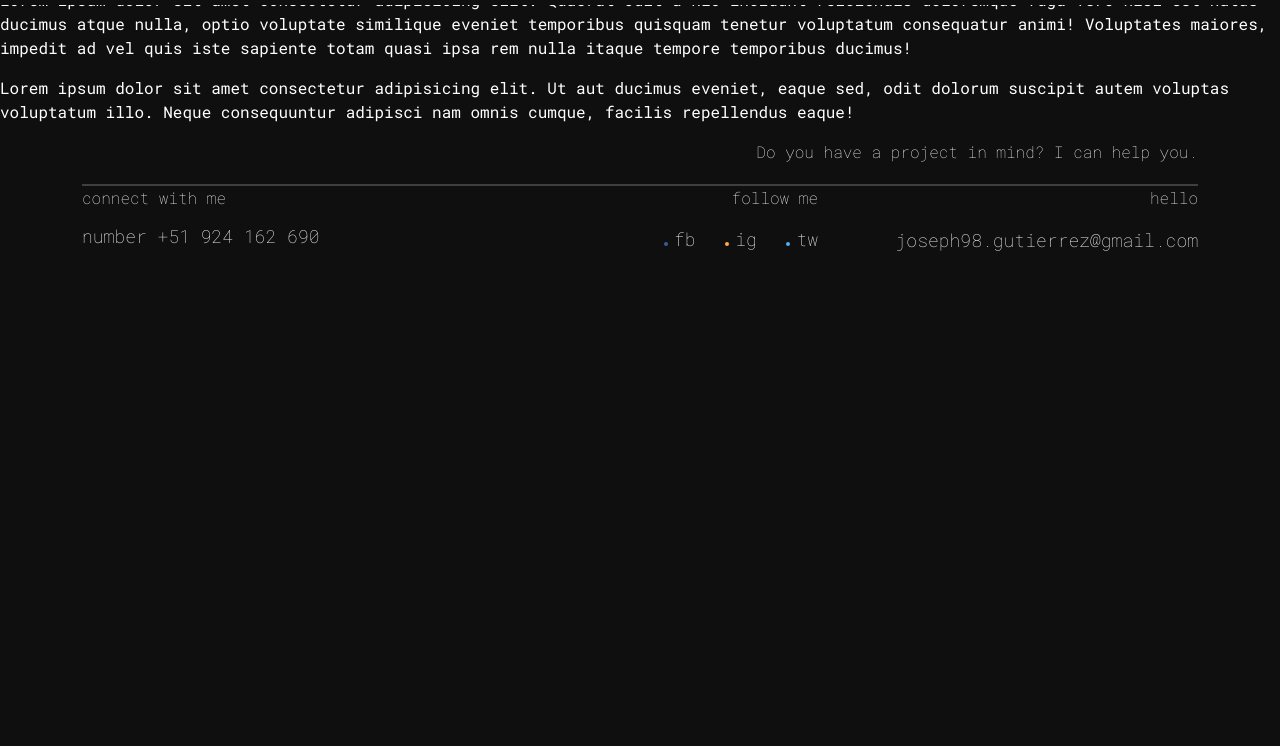
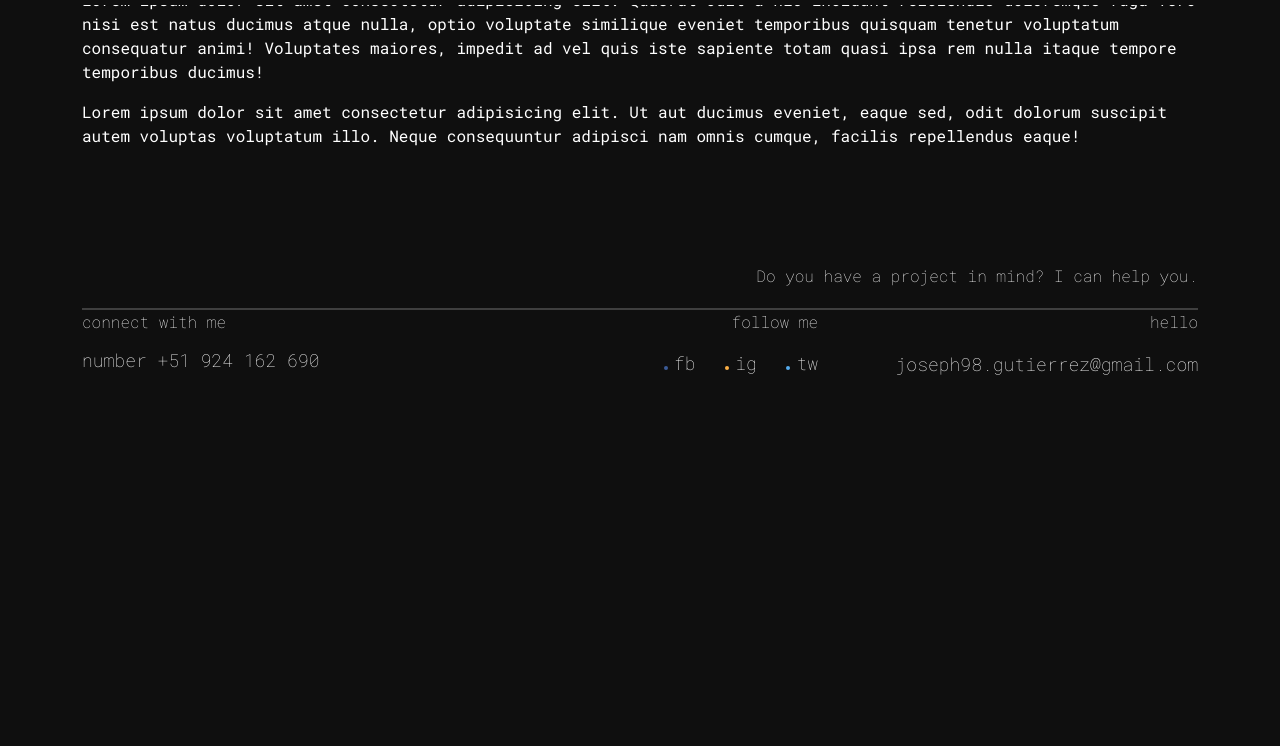
Before and after one commit to Joseph98Leo/ProyectoPortfolio, a plain HTML site: page paginas/about.html in a window 1280 px wide. Shown: the part 54-800 px from the top of the page. Drawn offline with nearby package versions, Linux system fonts and the light colour scheme.

Commit message:
Mejorando about.html

```diff
--- a/paginas/about.html
+++ b/paginas/about.html
@@ -69,29 +69,29 @@
         <!-- ##### FIN NAVIGATION ##### -->
 
         <!-- #### INICIO IMAGE BANNER #### -->
-        <section>
-            <div>
-
+        <section class="container">
+            <div class="row">
+                <div class="col-lg-12 about image wow fadeInUp"></div>
             </div>
         </section>
         <!-- #### FIN IMAGE BANNER #### -->
 
         <!-- #### INICIO SECTION BANNER ####-->
-        <section>
-            <div>
+        <section class="container">
+            <div class="hero-content">
 
 
-                <div>
-                    <div>
-                        <h3>about me</h3>
+                <div class="row">
+                    <div class="col-lg-12">
+                        <h3 class="wow fadeInUp">about me</h3>
 
-                        <p>Lorem ipsum dolor sit amet consectetur adipisicing elit. Quaerat odit a
+                        <p class="wow fadeInUp">Lorem ipsum dolor sit amet consectetur adipisicing elit. Quaerat odit a
                             hic incidunt reiciendis doloremque fuga vero nisi est natus ducimus atque nulla, optio
                             voluptate similique eveniet temporibus quisquam tenetur voluptatum consequatur animi!
                             Voluptates maiores, impedit ad vel quis iste sapiente totam quasi ipsa rem nulla itaque
                             tempore temporibus ducimus!</p>
 
-                        <p>Lorem ipsum dolor sit amet consectetur adipisicing
+                        <p class="wow fadeInUp" data-wow-delay="0.2s">Lorem ipsum dolor sit amet consectetur adipisicing
                             elit. Ut aut ducimus eveniet, eaque sed, odit dolorum suscipit autem voluptas voluptatum
                             illo. Neque consequuntur adipisci nam omnis cumque, facilis repellendus eaque!</p>
 
@@ -101,7 +101,7 @@
         </section>
         <!-- #### FIN SECTION BANNER #### -->
 
-
+        <div class="whitespace"></div>
 
         <!-- #### INICIO FOOTER ####-->
         <footer class="footer">
--- a/styles/main.scss
+++ b/styles/main.scss
@@ -12,6 +12,7 @@
 @import "partials/pageIndex";
 @import "partials/pageProject";
 @import "partials/pageContact";
+@import "partials/pageAbout";
 // -----------------------------------------
 
 // --------- ESTILOS QUERY
```
Also changed, not shown: index.html (line endings or trailing spaces), styles/partials/_pageAbout.scss (added).
